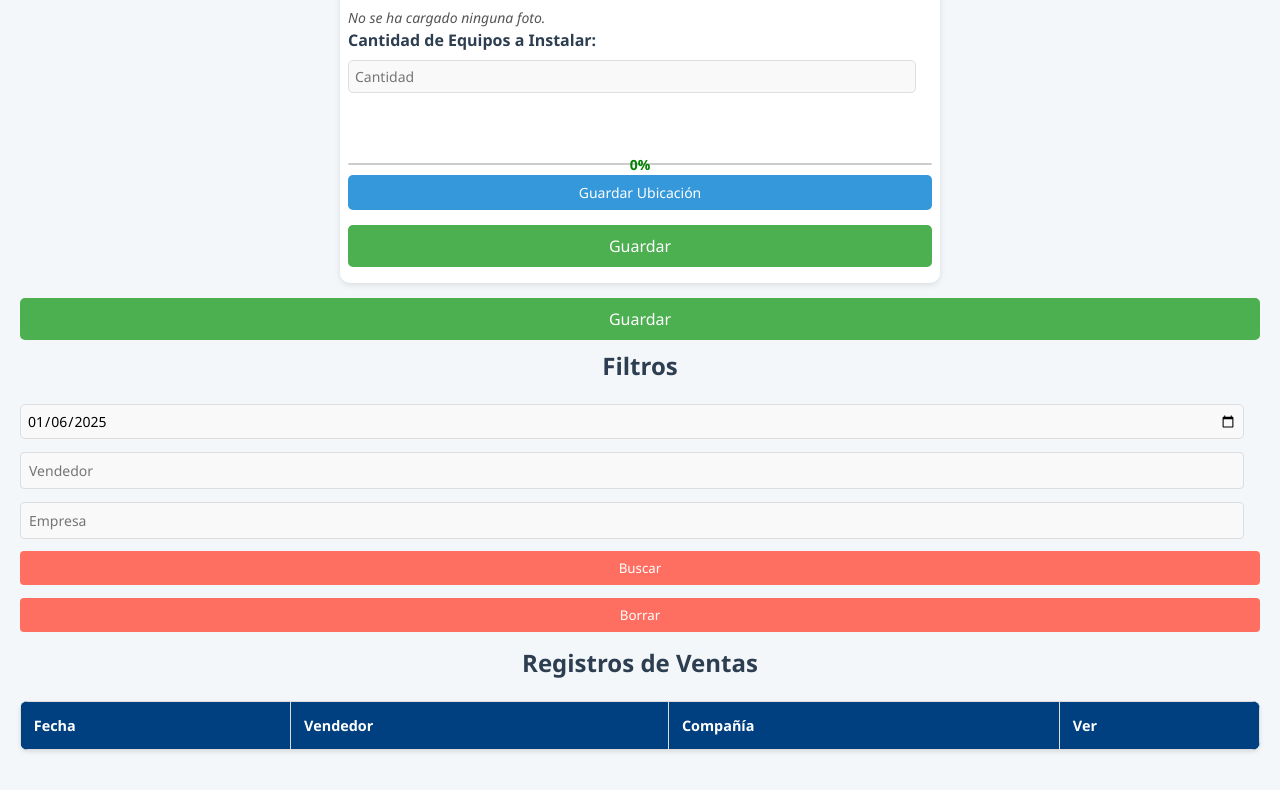
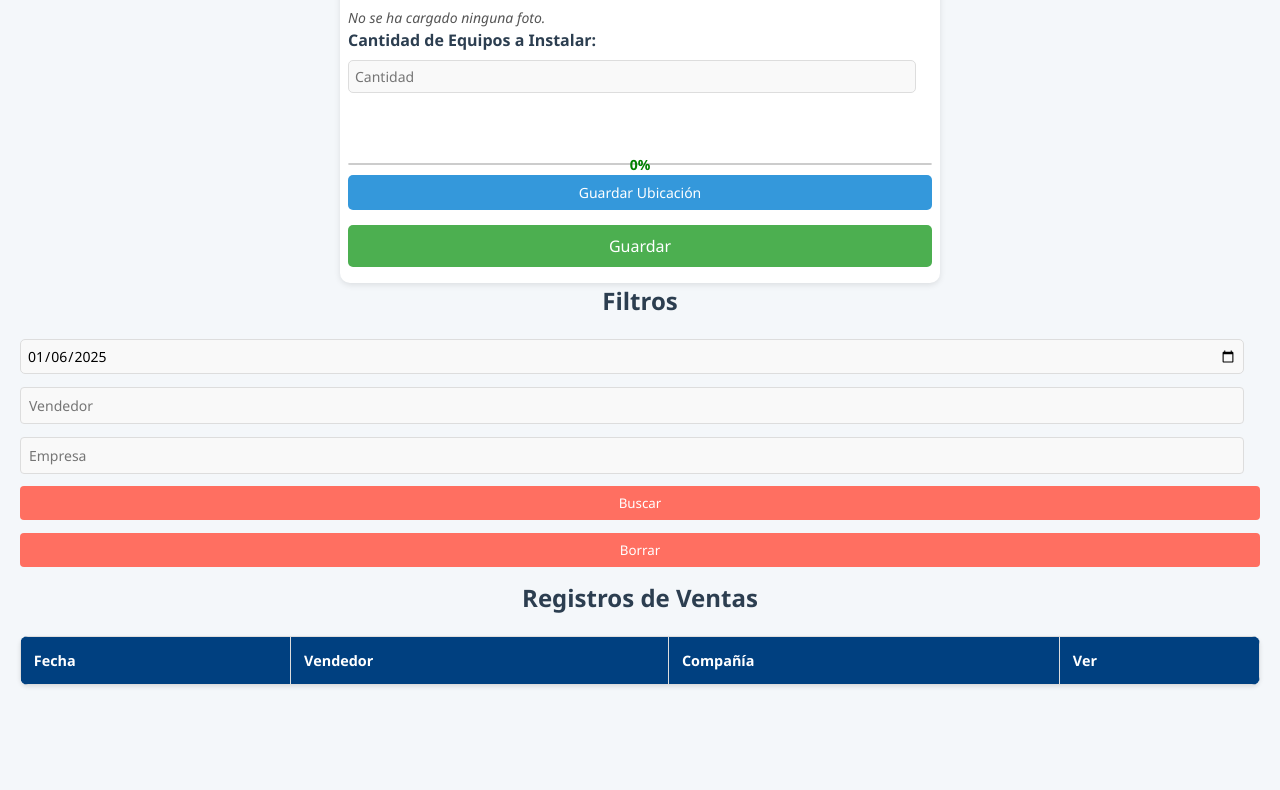
Before and after one commit to csrtech-studio/Evidencia_Instalaciones, a plain HTML site: page Vendedores.html in a window 1280 px wide. Shown: the part 637-1427 px from the top of the page. After the commit the page ends 1372 px from the top, so only its background shows below. Drawn offline with Linux system fonts and the light colour scheme; no server answers.

Commit message:
botonn doble

```diff
--- a/Vendedores.html
+++ b/Vendedores.html
@@ -59,10 +59,6 @@
     </form>
 </section>
 
-        <button type="submit" id="submitBtn">Guardar</button>
-    </form>
-
-
     <section id="filters-section" class="mb-5">
         <h2 class="text-center">Filtros</h2>
         <div class="row g-2">
```
